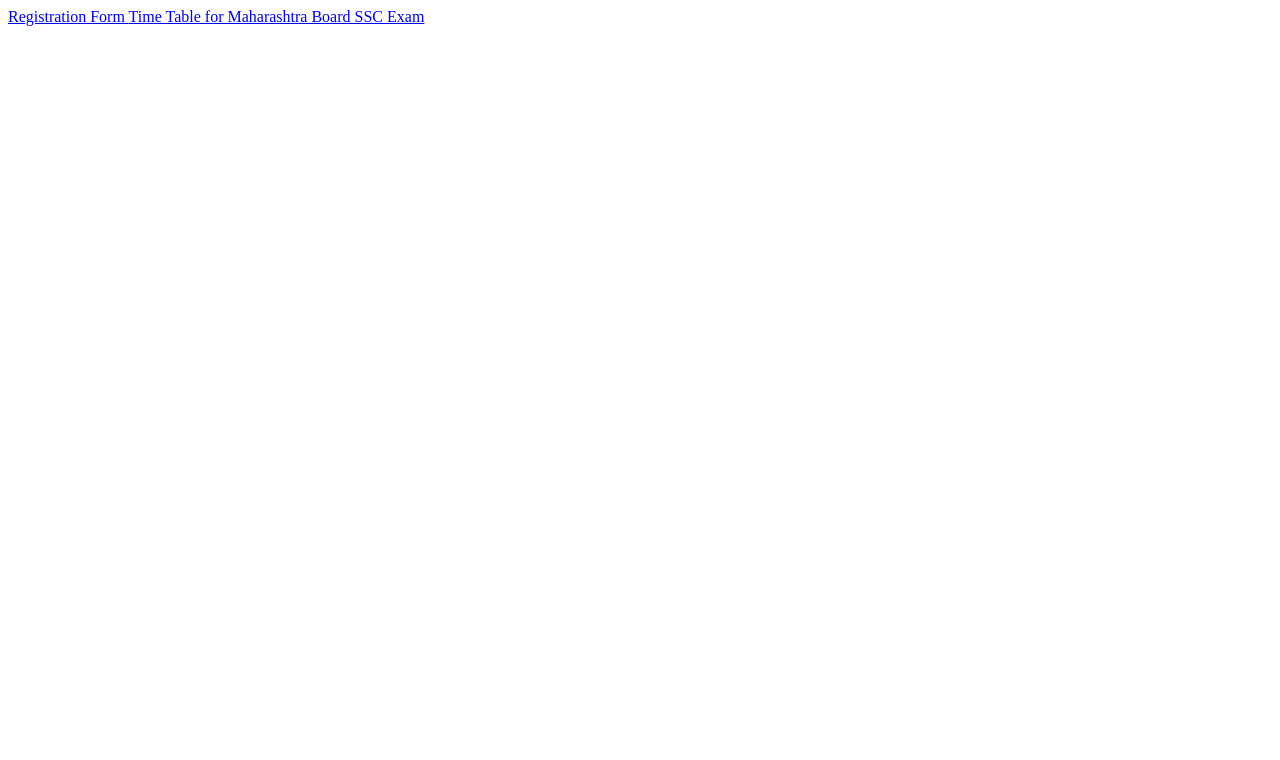
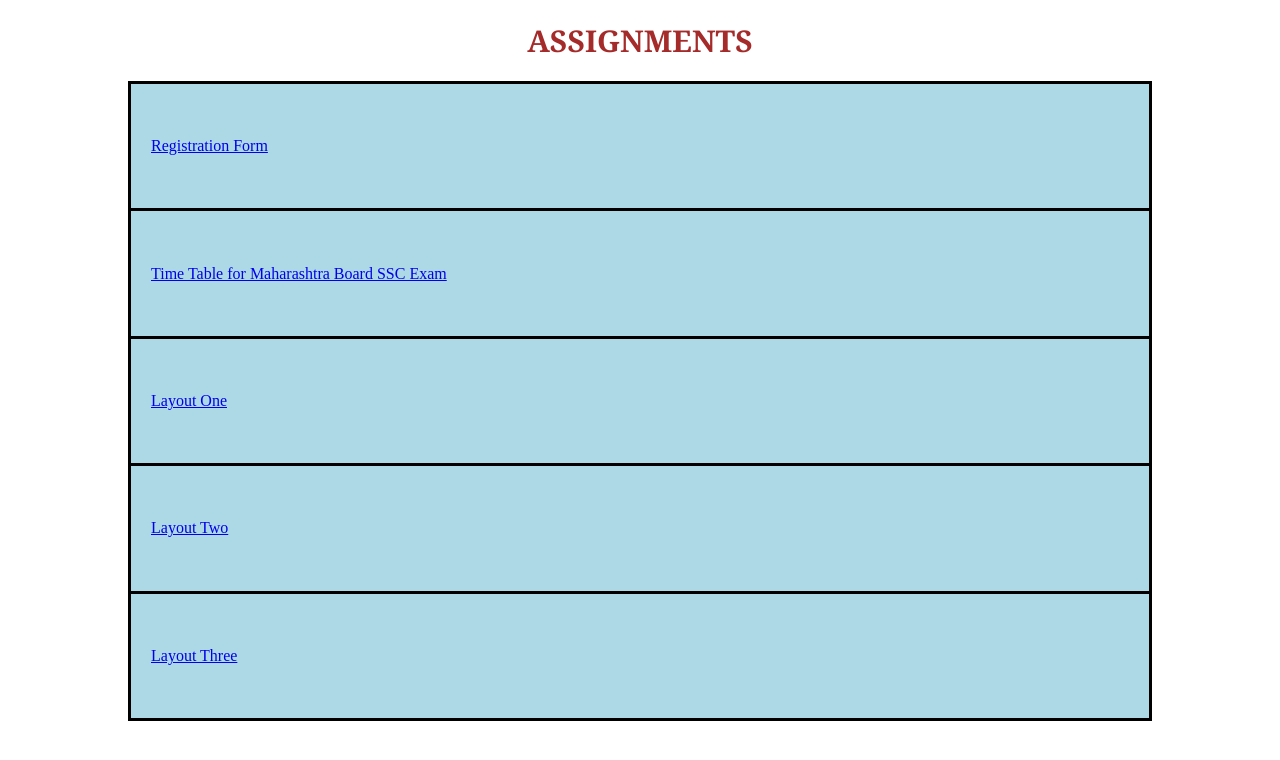
Before and after one commit to ashwiniLolusareFullStackDeveloper/My_Assignments, a plain HTML site: page index.html in a window 1280 px wide. Drawn offline with Linux system fonts and the light colour scheme.

Commit message:
Add files via upload

```diff
--- a/index.html
+++ b/index.html
@@ -2,8 +2,45 @@
 <html lang="en">
 <head>
     <title>Assignments</title>
+    <style>
+        table {
+            height: 80vh;
+            width: 80vw;
+            margin-left: 10%;
+            margin-right: 10%;
+        }
+        table, tr, th, td {
+            background-color: lightblue;
+            border-style: solid;
+            border-collapse: collapse;
+            padding: 20px;
+        }
+        caption {
+            font-size: 30px;
+            font-weight: bold;
+            color: brown;
+            font-family:Cambria, Cochin, Georgia, Times, 'Times New Roman', serif;
+            padding: 20px;
+        }
+    </style>
 </head>
-<body>
-    <a href="registrationForm.html">  Registration Form  </a>
-    <a href="sscTimeTable.html">  Time Table for Maharashtra Board SSC Exam  </a>
+<body style="margin: 0px;">
+    <table>
+        <caption> ASSIGNMENTS </caption>
+        <tr>
+            <td> <a href="registrationForm.html">  Registration Form  </a> </td>
+        </tr>
+        <tr>
+            <td> <a href="sscTimeTable.html">  Time Table for Maharashtra Board SSC Exam  </a> </td>
+        </tr>
+        <tr>
+            <td> <a href="layoutOne.html"> Layout One </a> </td>
+        </tr>
+        <tr>
+            <td> <a href="layoutTwo.html"> Layout Two </a> </td>
+        </tr>
+        <tr>
+            <td> <a href="layoutThree.html"> Layout Three </a> </td>
+        </tr>
+    </table>
 </body>
```
Also changed, not shown: layoutOne.html (added, +40 -0 lines), layoutThree.html (added, +30 -0 lines), layoutTwo.html (added, +33 -0 lines).
